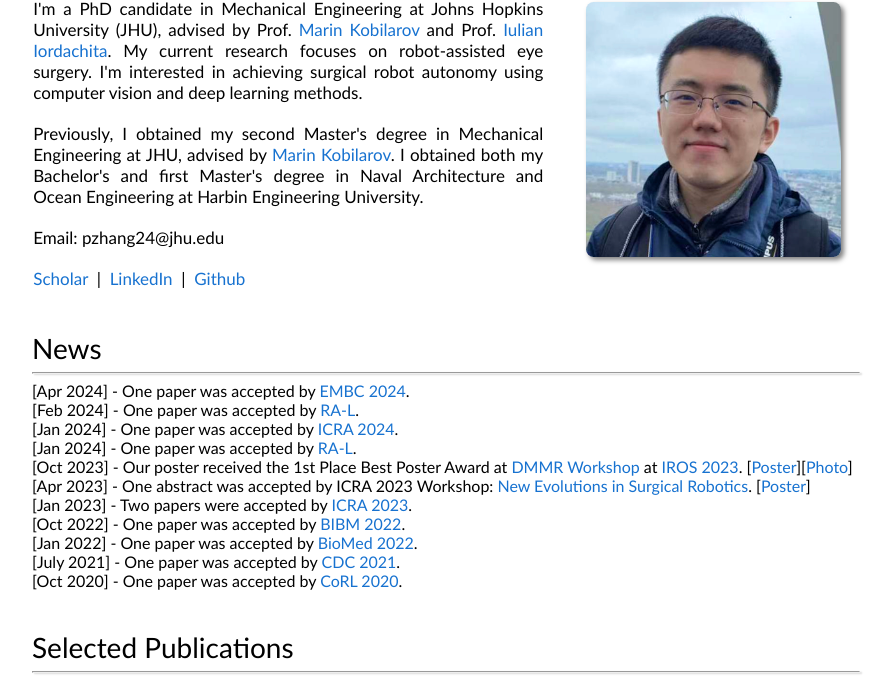
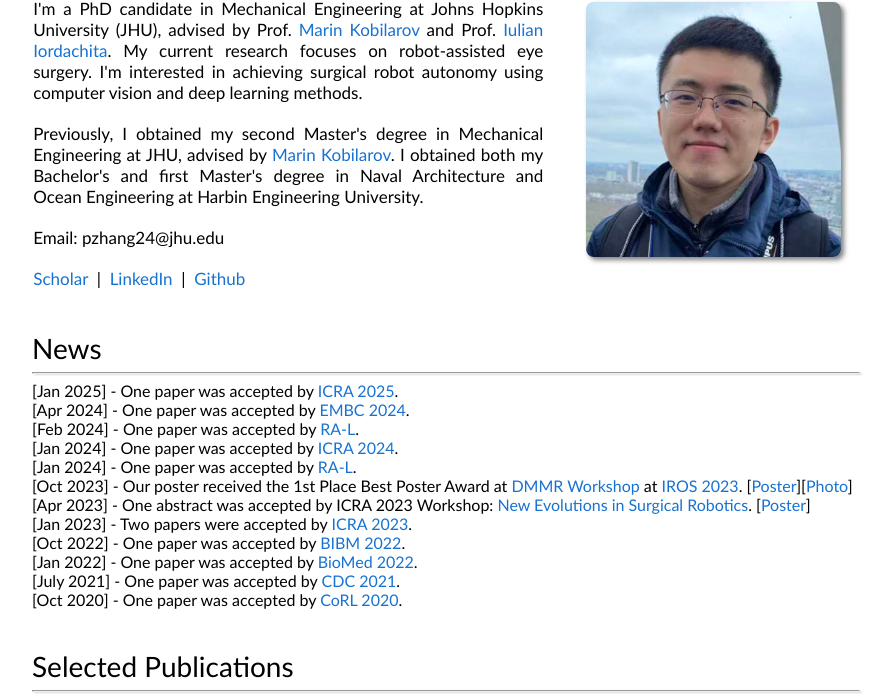
Before and after one commit to zpy318/peiyao_zhang.github.io, a plain HTML site: page index.html in a window 1280 px wide. Shown: the part 80-777 px from the top of the page, without its empty margins (203-1096 px from the left). Drawn offline with Linux system fonts and the light colour scheme.

Commit message:
Update News

```diff
--- a/index.html
+++ b/index.html
@@ -57,7 +57,8 @@
                   <h2 class="subtitle">News</h2>
                   <hr class="lineshadow" style="width:102%;text-align:left;margin-left:0">
                   <p class="news" style="width:102%;text-align:left;margin-left:0">
-                    [Apr 2024] - One paper was accepted by <a class="news" href="https://embc.embs.org/2024/" target="_blank">EMBC 2024</a>.
+                    [Jan 2025] - One paper was accepted by <a class="news" href="https://2025.ieee-icra.org" target="_blank">ICRA 2025</a>.
+                    <br>[Apr 2024] - One paper was accepted by <a class="news" href="https://embc.embs.org/2024/" target="_blank">EMBC 2024</a>.
                     <br>[Feb 2024] - One paper was accepted by <a class="news" href="https://www.ieee-ras.org/publications/ra-l" target="_blank">RA-L</a>.
                     <br>[Jan 2024] - One paper was accepted by <a class="news" href="https://2024.ieee-icra.org" target="_blank">ICRA 2024</a>.
                     <br>[Jan 2024] - One paper was accepted by <a class="news" href="https://www.ieee-ras.org/publications/ra-l" target="_blank">RA-L</a>.
```
